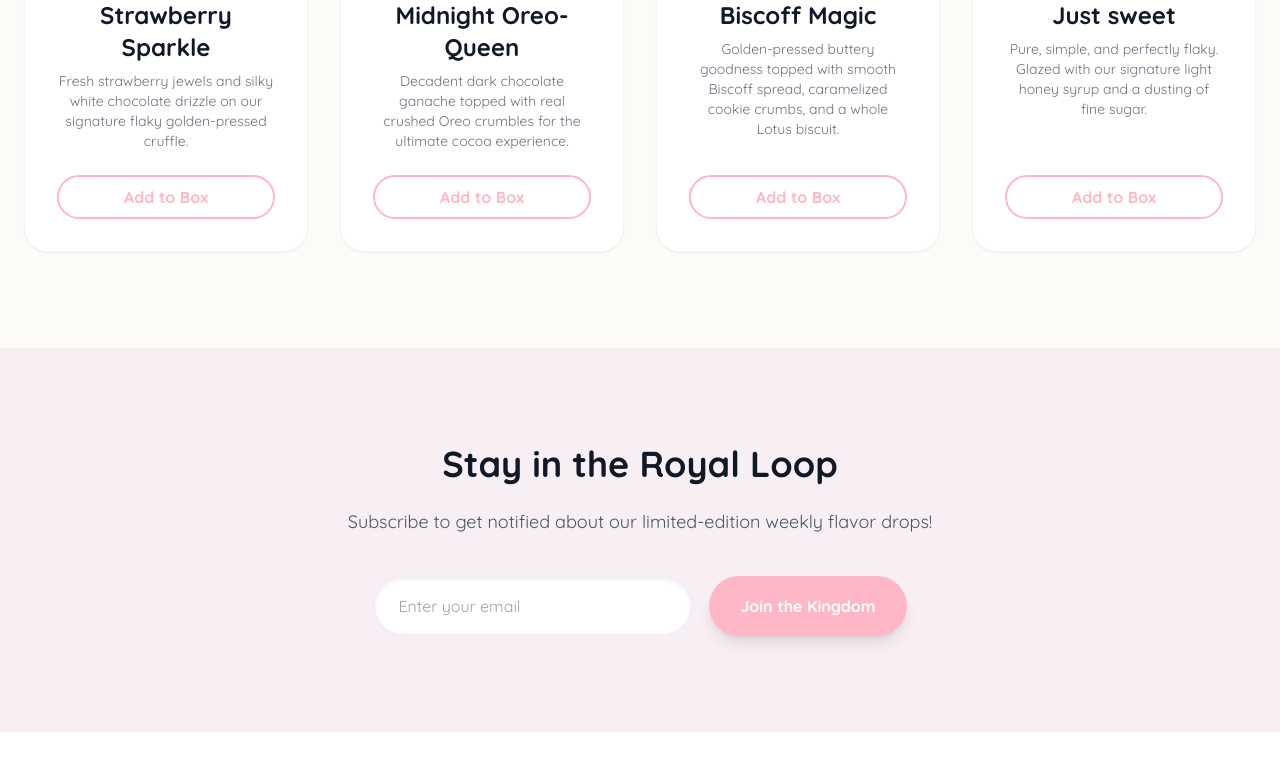
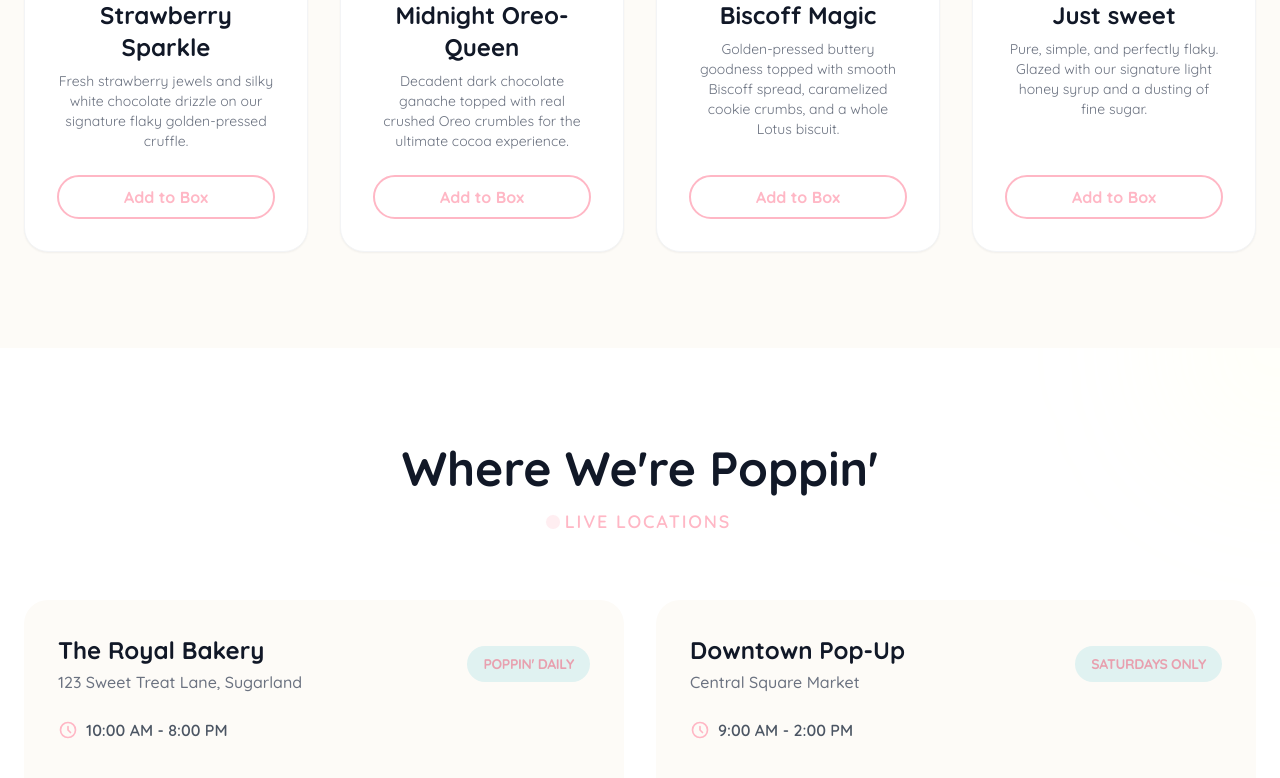
Before and after one commit to JBandLabs/cruffle1, a React (Vite) app: page / in a window 1280 px wide. Shown: the part 2000-2778 px from the top of the page. Built offline with nearby package versions, Linux system fonts and the light colour scheme.

Commit message:
Add 'Where We're Poppin' (Locations) section and update navigation

```diff
--- a/App.tsx
+++ b/App.tsx
@@ -4,6 +4,7 @@ import Navbar from './components/Navbar';
 import Hero from './components/Hero';
 import About from './components/About';
 import ProductGrid from './components/ProductGrid';
+import Locations from './components/Locations';
 import Footer from './components/Footer';
 
 const App: React.FC = () => {
@@ -14,6 +15,7 @@ const App: React.FC = () => {
         <Hero />
         <About />
         <ProductGrid />
+        <Locations />
 
         {/* Newsletter / CTA Section */}
         <section className="py-24 bg-lavender/20">
--- /dev/null
+++ b/components/Locations.tsx
@@ -0,0 +1,86 @@
+import React from 'react';
+
+const Locations: React.FC = () => {
+    const locations = [
+        {
+            name: "The Royal Bakery",
+            address: "123 Sweet Treat Lane, Sugarland",
+            status: "Poppin' Daily",
+            time: "10:00 AM - 8:00 PM"
+        },
+        {
+            name: "Downtown Pop-Up",
+            address: "Central Square Market",
+            status: "Saturdays Only",
+            time: "9:00 AM - 2:00 PM"
+        }
+    ];
+
+    return (
+        <section id="locations" className="py-24 bg-white overflow-hidden relative">
+            {/* Decorative background elements */}
+            <div className="absolute top-0 right-0 w-64 h-64 bg-honey/10 rounded-full -translate-y-1/2 translate-x-1/2 blur-3xl"></div>
+            <div className="absolute bottom-0 left-0 w-72 h-72 bg-bubblegum/5 rounded-full translate-y-1/2 -translate-x-1/2 blur-3xl"></div>
+
+            <div className="max-w-7xl mx-auto px-6 relative z-10">
+                <div className="text-center mb-16">
+                    <h2 className="text-4xl md:text-5xl font-bold text-gray-900 mb-4">Where We're Poppin'</h2>
+                    <p className="text-bubblegum text-lg uppercase tracking-widest font-semibold flex items-center justify-center gap-2">
+                        <span className="w-2 h-2 bg-bubblegum rounded-full animate-ping"></span>
+                        Live Locations
+                    </p>
+                </div>
+
+                <div className="grid md:grid-cols-2 gap-8">
+                    {locations.map((loc, index) => (
+                        <div
+                            key={index}
+                            className="group bg-offwhite p-8 rounded-3xl border-2 border-transparent hover:border-bubblegum/20 hover:shadow-xl transition-all duration-300"
+                        >
+                            <div className="flex flex-col md:flex-row md:items-center justify-between gap-4 mb-6">
+                                <div>
+                                    <h3 className="text-2xl font-bold text-gray-900 mb-1">{loc.name}</h3>
+                                    <p className="text-gray-500 font-medium">{loc.address}</p>
+                                </div>
+                                <span className="inline-flex items-center px-4 py-2 rounded-full bg-mint text-darkpink text-sm font-bold uppercase tracking-tight">
+                                    {loc.status}
+                                </span>
+                            </div>
+
+                            <div className="flex items-center text-gray-600 gap-2 mb-8">
+                                <svg xmlns="http://www.w3.org/2000/svg" className="h-5 w-5 text-bubblegum" fill="none" viewBox="0 0 24 24" stroke="currentColor">
+                                    <path strokeLinecap="round" strokeLinejoin="round" strokeWidth={2} d="M12 8v4l3 3m6-3a9 9 0 11-18 0 9 9 0 0118 0z" />
+                                </svg>
+                                <span className="font-semibold">{loc.time}</span>
+                            </div>
+
+                            <button className="flex items-center gap-2 text-bubblegum font-bold hover:gap-4 transition-all duration-300 group-hover:text-darkpink">
+                                Get Directions
+                                <svg xmlns="http://www.w3.org/2000/svg" className="h-5 w-5" fill="none" viewBox="0 0 24 24" stroke="currentColor">
+                                    <path strokeLinecap="round" strokeLinejoin="round" strokeWidth={2} d="M17 8l4 4m0 0l-4 4m4-4H3" />
+                                </svg>
+                            </button>
+                        </div>
+                    ))}
+                </div>
+
+                <div className="mt-16 bg-bubblegum p-1 rounded-3xl shadow-2xl overflow-hidden rotate-1">
+                    <div className="bg-white rounded-[1.4rem] p-4 h-64 flex items-center justify-center relative group cursor-pointer">
+                        <div className="absolute inset-0 bg-gray-100 opacity-50 group-hover:opacity-30 transition-opacity"></div>
+                        <div className="relative z-10 text-center">
+                            <div className="w-16 h-16 bg-bubblegum/10 rounded-full flex items-center justify-center mx-auto mb-4">
+                                <svg xmlns="http://www.w3.org/2000/svg" className="h-8 w-8 text-bubblegum" fill="none" viewBox="0 0 24 24" stroke="currentColor">
+                                    <path strokeLinecap="round" strokeLinejoin="round" strokeWidth={2} d="M9 20l-5.447-2.724A1 1 0 013 16.382V5.618a1 1 0 011.447-.894L9 7m6 13l5.447-2.724a1 1 0 00.553-.894V5.618a1 1 0 00-1.447-.894L15 7m-6 13V7m6 10V7" />
+                                </svg>
+                            </div>
+                            <p className="text-gray-900 font-bold text-xl mb-1">Interactive Map Coming Soon!</p>
+                            <p className="text-gray-500 font-medium">We're expanding the Cruffle Kingdom.</p>
+                        </div>
+                    </div>
+                </div>
+            </div>
+        </section>
+    );
+};
+
+export default Locations;
--- a/constants.ts
+++ b/constants.ts
@@ -4,7 +4,7 @@ export const NAV_ITEMS: NavItem[] = [
   { label: 'Shop', href: '#' },
   { label: 'Our Story', href: '#story' },
   { label: 'Flavors', href: '#lineup' },
-  { label: 'Locations', href: '#' },
+  { label: 'Locations', href: '#locations' },
 ];
 
 export const FLAVORS: CruffleFlavor[] = [
```
